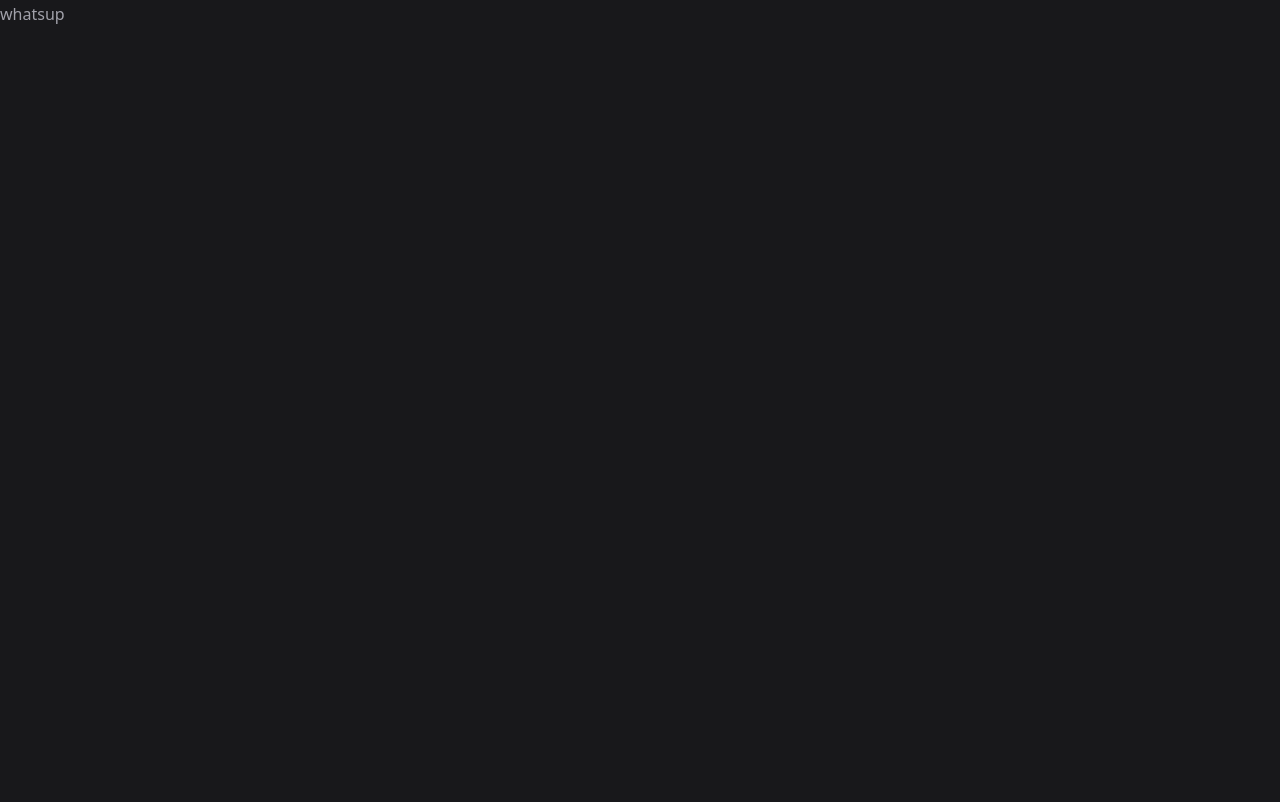
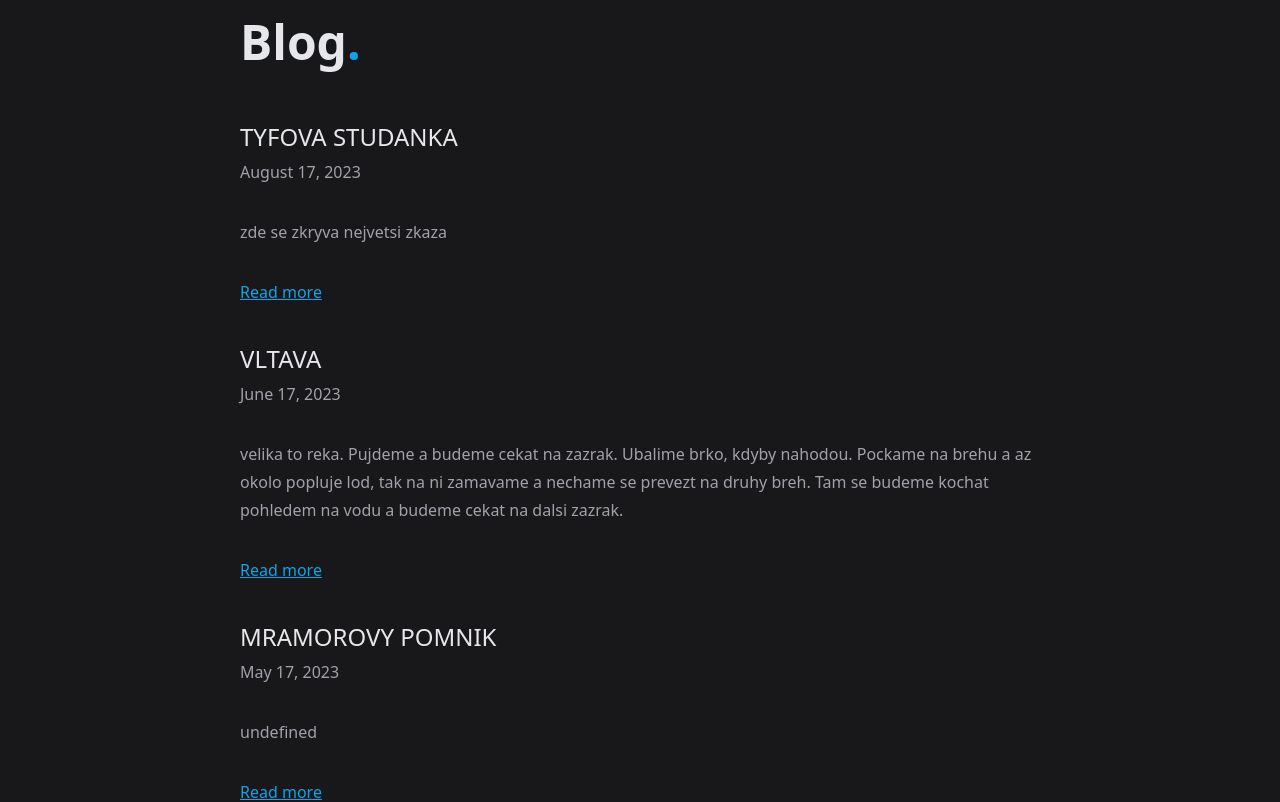
Before and after one commit to JanZaion/ld-site, a Next.js app: page /posts in a window 1280 px wide. Shown: the top 802 px of the page. Built offline with nearby package versions, Linux system fonts and the light colour scheme.

Commit message:
feat: add blog section

```diff
--- a/app/components/listItem/ListItem.module.css
+++ b/app/components/listItem/ListItem.module.css
@@ -1,5 +1,3 @@
-.listLink {
+.arrowSpan {
   font-size: var(--h3);
-  color: var(--heading-color);
-  text-decoration-color: var(--accent-color);
 }
--- a/app/components/listItem/ListItem.tsx
+++ b/app/components/listItem/ListItem.tsx
@@ -6,19 +6,33 @@ import { getFormattedDate } from '@/lib/getFormattedDate';
 
 type PostProps = {
   post: BlogPost;
+  linkClassName?: string;
+  liClassName?: string;
+  isArrow?: boolean;
+  isPerex?: boolean;
+  isReadMore?: boolean;
 };
 
-export const ListItem = ({ post: { id, title, date } }: PostProps) => {
+export const ListItem = ({
+  post: { id, title, date, perex },
+  linkClassName,
+  liClassName,
+  isArrow,
+  isPerex,
+  isReadMore,
+}: PostProps) => {
   const formattedDate = getFormattedDate(date);
 
   return (
-    <li>
-      →{' '}
-      <Link className={styles.listLink} href={`/posts/${id}`}>
+    <li className={liClassName}>
+      <span className={styles.arrowSpan}>{isArrow && `→ `}</span>
+      <Link className={linkClassName} href={`/posts/${id}`}>
         {title}
       </Link>
       <br />
       <p>{formattedDate}</p>
+      {isPerex && <p>{perex}</p>}
+      {isReadMore && <Link href={`/posts/${id}`}>Read more</Link>}
     </li>
   );
 };
--- a/app/components/recentWriting/RecentWriting.module.css
+++ b/app/components/recentWriting/RecentWriting.module.css
@@ -1,3 +1,9 @@
 .postList {
   list-style: none;
 }
+
+.listLink {
+  font-size: var(--h3);
+  color: var(--heading-color);
+  text-decoration-color: var(--accent-color);
+}
--- a/app/globals.css
+++ b/app/globals.css
@@ -11,7 +11,8 @@ html {
 }
 
 body {
-  max-width: 100vw;
+  max-width: 800px;
+  margin: 0 auto;
   overflow-x: hidden;
   font-family: var(--font);
   font-size: 16px;
--- /dev/null
+++ b/app/posts/Blog.module.css
@@ -0,0 +1,15 @@
+.postList {
+  list-style: none;
+}
+
+.listLink {
+  font-size: var(--h3);
+  color: var(--heading-color);
+  font-weight: var(--medium);
+  text-decoration: none;
+  text-transform: uppercase;
+}
+
+.postLi {
+  margin-bottom: 2rem;
+}
--- a/app/posts/page.tsx
+++ b/app/posts/page.tsx
@@ -1,5 +1,33 @@
+import { Dot } from '../components/dot/Dot';
+import { ListItem } from '../components/listItem/ListItem';
+
+import styles from './Blog.module.css';
+
+import { getSortedPostsData } from '@/lib/posts';
+
 const Blog = () => {
-  return <div>whatsup</div>;
+  const posts = getSortedPostsData();
+
+  return (
+    <main>
+      <h1>
+        Blog
+        <Dot />
+      </h1>
+      <ul className={styles.postList}>
+        {posts.map((post) => (
+          <ListItem
+            key={post.id}
+            isPerex
+            isReadMore
+            liClassName={styles.postLi}
+            linkClassName={styles.listLink}
+            post={post}
+          />
+        ))}
+      </ul>
+    </main>
+  );
 };
 
 export default Blog;
--- a/blogposts/tyfova.md
+++ b/blogposts/tyfova.md
@@ -1,6 +1,7 @@
 ---
 title: 'Tyfova studanka'
 date: '2023-08-17'
+perex: 'zde se zkryva nejvetsi zkaza'
 ---
 
 Strujce veskereho zla. Mela by byt zalita betonem.
--- a/blogposts/vltava.md
+++ b/blogposts/vltava.md
@@ -1,6 +1,7 @@
 ---
 title: 'Vltava'
 date: '2023-06-17'
+perex: 'velika to reka. Pujdeme a budeme cekat na zazrak. Ubalime brko, kdyby nahodou. Pockame na brehu a az okolo popluje lod, tak na ni zamavame a nechame se prevezt na druhy breh. Tam se budeme kochat pohledem na vodu a budeme cekat na dalsi zazrak.'
 ---
 
 Zradna to reka, nelehke ji prekrocit.
--- a/lib/posts.ts
+++ b/lib/posts.ts
@@ -25,6 +25,7 @@ export function getSortedPostsData() {
       id,
       title: String(matterResult.data.title),
       date: String(matterResult.data.date),
+      perex: String(matterResult.data.perex),
     };
 
     // Combine the data with the id
@@ -51,6 +52,7 @@ export async function getPostData(id: string) {
     id,
     title: String(matterResult.data.title),
     date: String(matterResult.data.date),
+    perex: String(matterResult.data.perex),
     contentHtml,
   };
 
--- a/types.d.ts
+++ b/types.d.ts
@@ -2,4 +2,5 @@ type BlogPost = {
   id: string;
   title: string;
   date: string;
+  perex: string;
 };
```
Also changed, not shown: app/components/recentWriting/RecentWriting.tsx (+6 -1 lines), app/page.tsx (+1 -7 lines), 1 other file (tests, documents, lock files or other folders).
